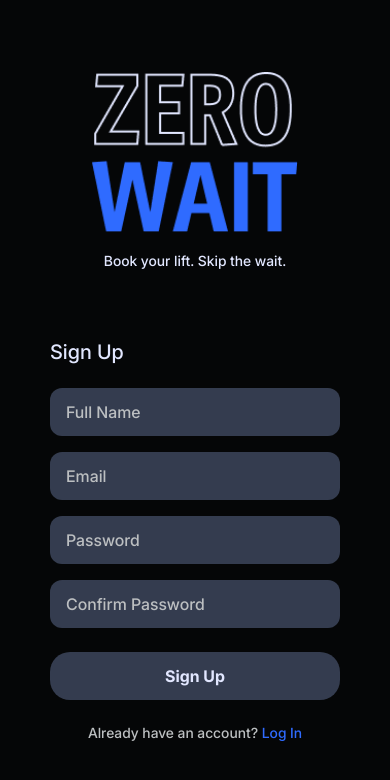
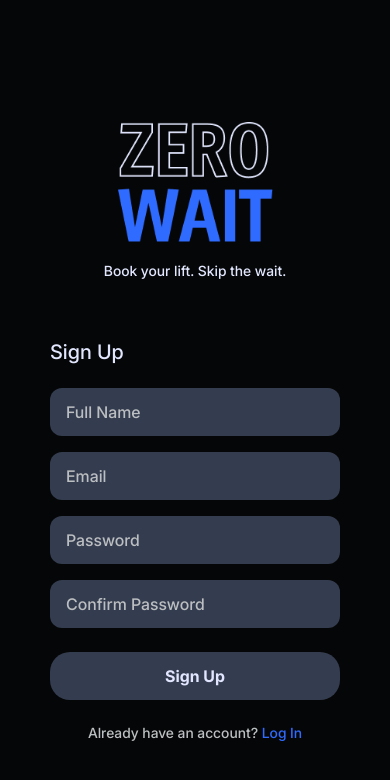
Before and after one commit to JaninaJakob/zero-wait-app, a React Native app: screen /SignUp in a window 390 px wide. Shown: the top 780 px of the page. Built offline with nearby package versions, Linux system fonts and the light colour scheme.

Commit message:
Adjust logo sizes and positions across screens

```diff
--- a/src/screens/AdminHomeScreen.tsx
+++ b/src/screens/AdminHomeScreen.tsx
@@ -1,5 +1,5 @@
 import React from 'react';
-import { View, Text, TouchableOpacity, StyleSheet, SafeAreaView, StatusBar, Image } from 'react-native';
+import { View, Text, TouchableOpacity, StyleSheet, SafeAreaView, StatusBar, Image, Platform } from 'react-native';
 import Icon from 'react-native-vector-icons/MaterialCommunityIcons';
 import MaterialIcons from 'react-native-vector-icons/MaterialIcons';
 import { NativeStackNavigationProp } from '@react-navigation/native-stack';
@@ -70,9 +70,9 @@ export default function AdminHomeScreen({ navigation }: Props) {
 const styles = StyleSheet.create({
   safe: { flex: 1, backgroundColor: Colors.background },
   container: { flex: 1, backgroundColor: Colors.background, paddingTop: 92, alignItems: 'center' },
-  profileBtn: { position: 'absolute', top: 72, right: 49, zIndex: 10 },
+  profileBtn: { position: 'absolute', top: Platform.select({ web: 50, default: 72 }), right: Platform.select({ web: 36, default: 49 }), zIndex: 10 },
   profileIconWrap: { width: 36, height: 36, borderRadius: 8, backgroundColor: Colors.surface, alignItems: 'center', justifyContent: 'center' },
-  logo: { width: 260, height: 160, marginHorizontal: 49, marginBottom: 8, marginTop: -20, alignSelf: 'center' },
+  logo: { width: Platform.select({ web: 200, default: 260 }), height: Platform.select({ web: 123, default: 160 }), marginHorizontal: 49, marginBottom: 20, marginTop: -20, alignSelf: 'center' },
   subtitle: { fontFamily: 'Inter-Medium', fontSize: 14, fontWeight: '500', color: Colors.textPrimary, marginBottom: 12, alignSelf: 'center' },
   adminBadge: { backgroundColor: Colors.brand, borderRadius: 20, paddingVertical: 4, paddingHorizontal: 16, marginBottom: 32 },
   adminBadgeText: { fontFamily: 'Inter-Bold', fontSize: 12, color: Colors.textPrimary },
--- a/src/screens/SignUpScreen.tsx
+++ b/src/screens/SignUpScreen.tsx
@@ -57,6 +57,8 @@ export default function SignUpScreen({ navigation }: Props) {
         </TouchableOpacity>
         <TouchableOpacity onPress={() => navigation.navigate('Login')} activeOpacity={0.75}>
           <Text style={styles.switchText}>Already have an account? <Text style={styles.switchLink}>Log In</Text></Text>
+
+
         </TouchableOpacity>
       </View>
     </SafeAreaView>
@@ -66,7 +68,7 @@ export default function SignUpScreen({ navigation }: Props) {
 const styles = StyleSheet.create({
   safe: { flex: 1, backgroundColor: Colors.background },
   container: { flex: 1, backgroundColor: Colors.background, paddingTop: 92 },
-  logo: { width: 260, height: 160, marginHorizontal: 49, marginBottom: 20, marginTop: -20, alignSelf: 'center' },
+  logo: { width: 220, height: 120, marginHorizontal: 49, marginBottom: 20, marginTop: 30, alignSelf: 'center' },
   subtitle: { fontFamily: 'Inter-Medium', fontSize: 14, fontWeight: '500', color: Colors.textPrimary, marginHorizontal: 49, marginBottom: 76, alignSelf: 'center' },
   formWrapper: { position: 'absolute', top: 340, left: 50, right: 50, gap: 16 },
   title: { fontFamily: 'Inter-Medium', fontSize: 20, color: Colors.textPrimary, marginBottom: 8 },
```
Also changed, not shown: 1 other file (tests, documents, lock files or other folders).
